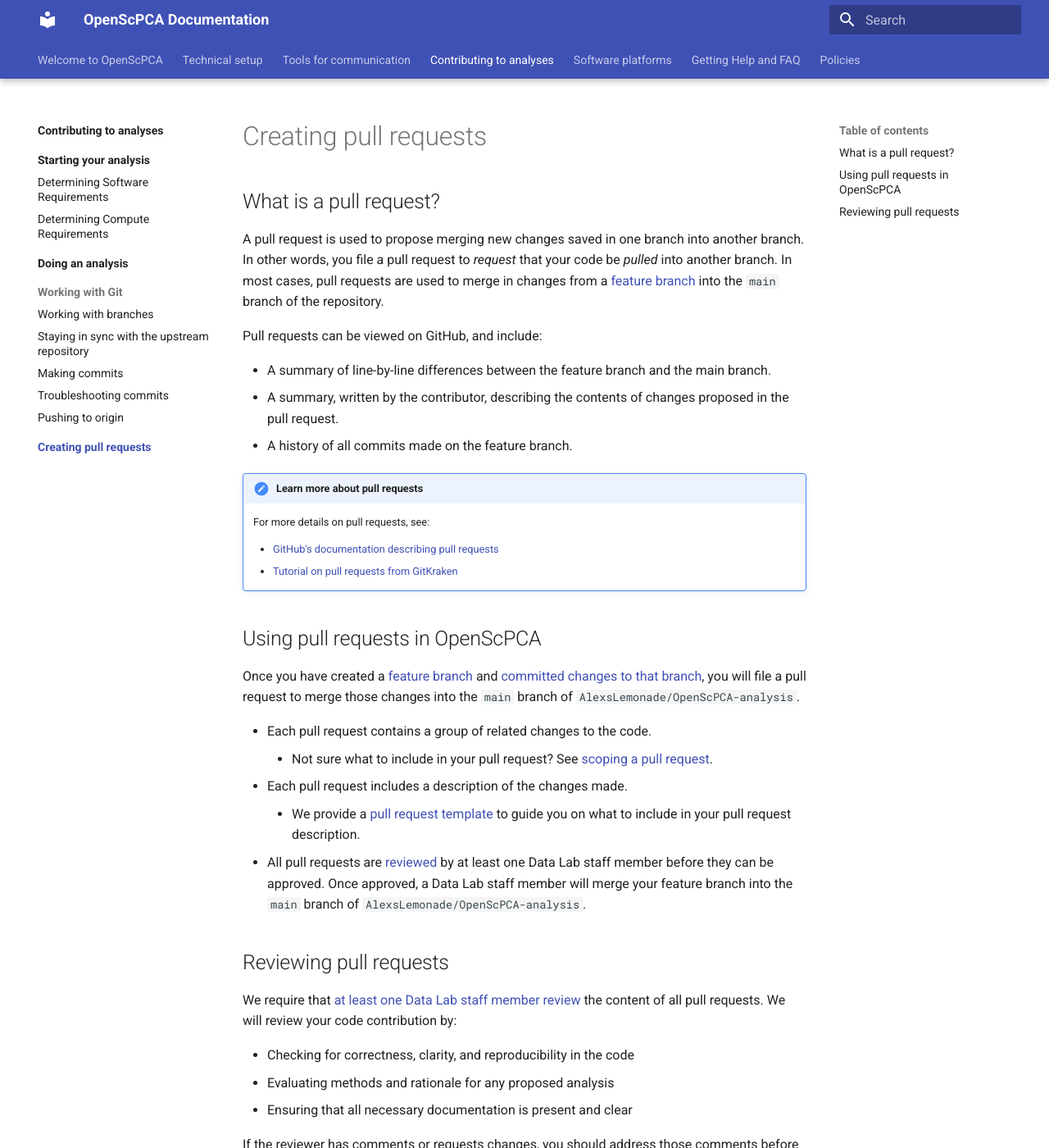
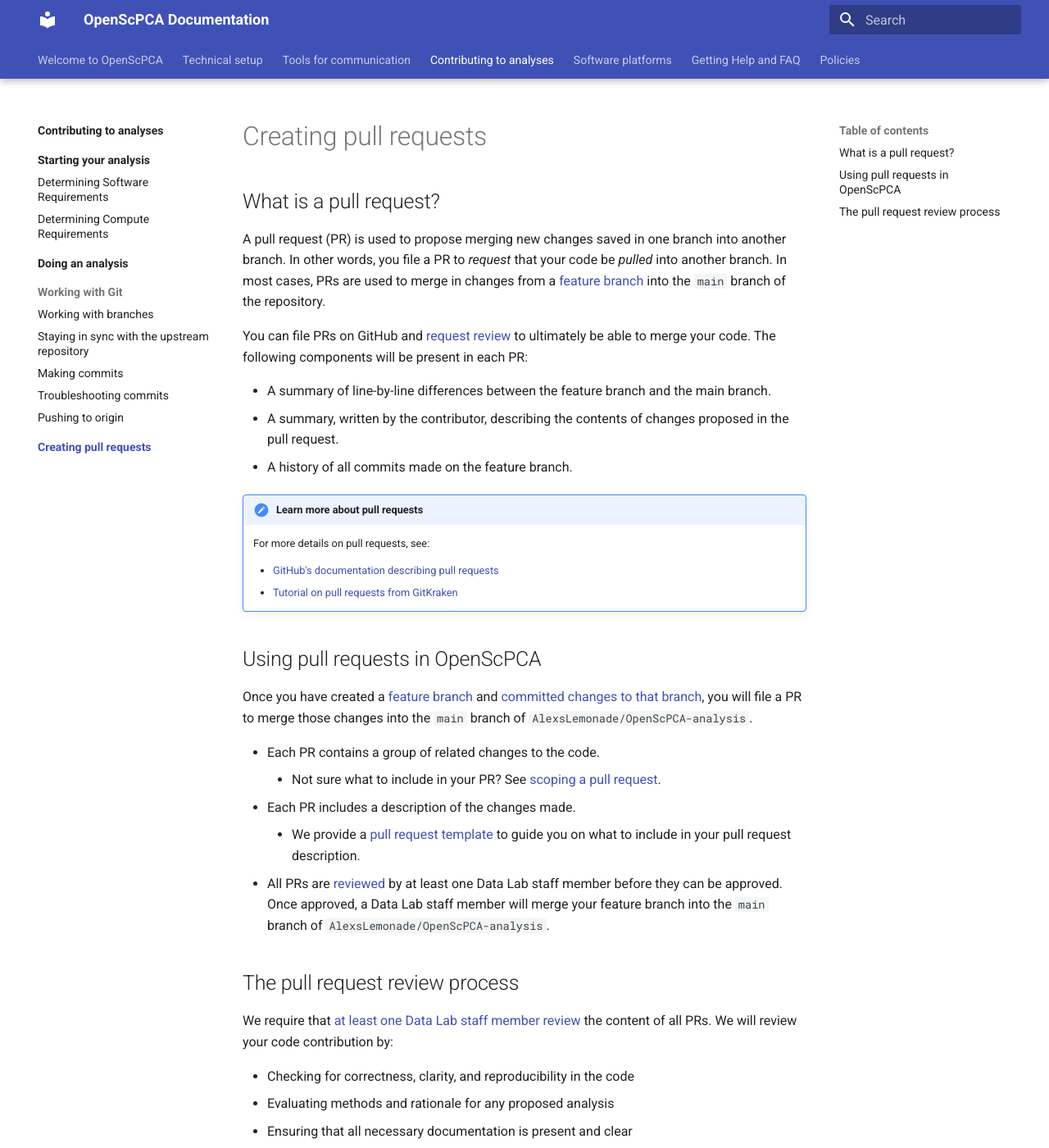
Before and after one commit to AlexsLemonade/OpenScPCA-analysis, an MkDocs documentation site: the page built from docs/contributing-to-analyses/creating-pull-requests/index.md, in a window 1280 px wide and 1400 px high. Shown: the whole window at 82% size. Built offline with MkDocs 1.6.1 and Material for MkDocs 9.7.7, drawn with Linux system fonts in a browser that asks for light colours; some of the changed text lies outside the part shown.

Commit message:
Use PR and some rewording

```diff
--- a/docs/contributing-to-analyses/creating-pull-requests/index.md
+++ b/docs/contributing-to-analyses/creating-pull-requests/index.md
@@ -2,11 +2,12 @@
 
 ## What is a pull request?
 
-A pull request is used to propose merging new changes saved in one branch into another branch.
-In other words, you file a pull request to _request_ that your code be _pulled_ into another branch.
-In most cases, pull requests are used to merge in changes from a [feature branch](../working-with-git/working-with-branches.md) into the `main` branch of the repository.
+A pull request (PR) is used to propose merging new changes saved in one branch into another branch.
+In other words, you file a PR to _request_ that your code be _pulled_ into another branch.
+In most cases, PRs are used to merge in changes from a [feature branch](../working-with-git/working-with-branches.md) into the `main` branch of the repository.
 
-Pull requests can be viewed on GitHub, and include:
+You can file PRs on GitHub and [request review](STUB-LINK to review) to ultimately be able to merge your code.
+The following components will be present in each PR:
 
 - A summary of line-by-line differences between the feature branch and the main branch.
 - A summary, written by the contributor, describing the contents of changes proposed in the pull request.
@@ -20,19 +21,19 @@
 
 ## Using pull requests in OpenScPCA
 
-Once you have created a [feature branch](../working-with-git/working-with-branches.md) and [committed changes to that branch](../working-with-git/making-commits.md), you will file a pull request to merge those changes into the `main` branch of `AlexsLemonade/OpenScPCA-analysis`.
+Once you have created a [feature branch](../working-with-git/working-with-branches.md) and [committed changes to that branch](../working-with-git/making-commits.md), you will file a PR to merge those changes into the `main` branch of `AlexsLemonade/OpenScPCA-analysis`.
 
-- Each pull request contains a group of related changes to the code.
-    - Not sure what to include in your pull request?
+- Each PR contains a group of related changes to the code.
+    - Not sure what to include in your PR?
     See [scoping a pull request](STUB-LINK to scoping).
-- Each pull request includes a description of the changes made.
+- Each PR includes a description of the changes made.
     - We provide a [pull request template](STUB-LINK to templates) to guide you on what to include in your pull request description.
-- All pull requests are [reviewed](STUB-LINK to review) by at least one Data Lab staff member before they can be approved.
+- All PRs are [reviewed](STUB-LINK to review) by at least one Data Lab staff member before they can be approved.
 Once approved, a Data Lab staff member will merge your feature branch into the `main` branch of `AlexsLemonade/OpenScPCA-analysis`.
 
-## Reviewing pull requests
+## The pull request review process
 
-We require that [at least one Data Lab staff member review](STUB-LINK to reviewing) the content of all pull requests.
+We require that [at least one Data Lab staff member review](STUB-LINK to reviewing) the content of all PRs.
 We will review your code contribution by:
 
 - Checking for correctness, clarity, and reproducibility in the code
@@ -41,6 +42,6 @@
 
 If the reviewer has comments or requests changes, you should address those comments before requesting a second review.
 Bear in mind that is _normal and expected_ for a pull request to undergo multiple rounds of review before it is approved.
-Once the reviewer is happy with the changes, they will approve the pull request.
+Once the reviewer is happy with the changes, they will approve the pull request and [merge](STUB-LINK for merge).
 
 Then, your code contributions will be present in the `main` branch of `AlexsLemonade/OpenScPCA-analysis` 🎉 !
```
